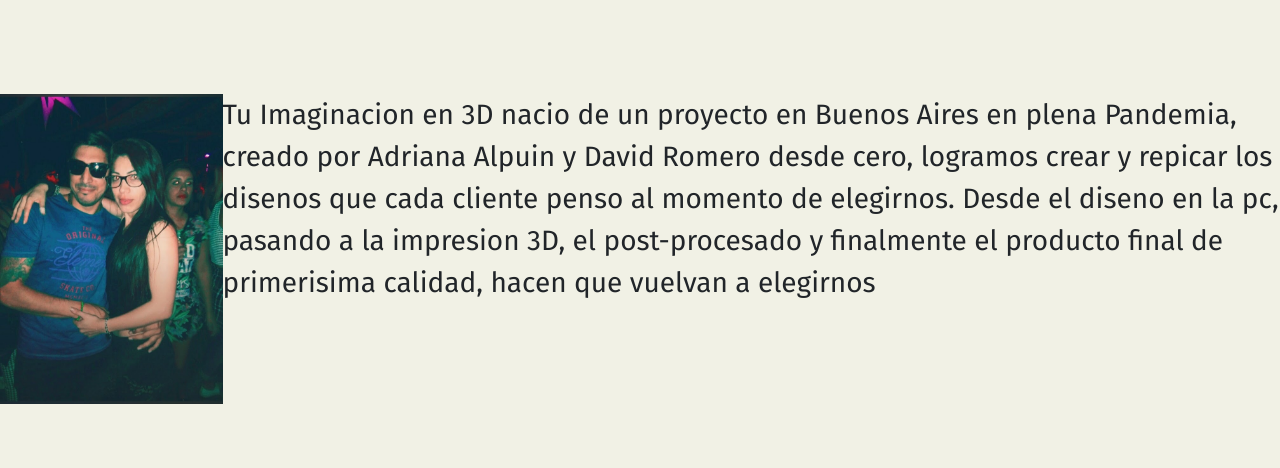
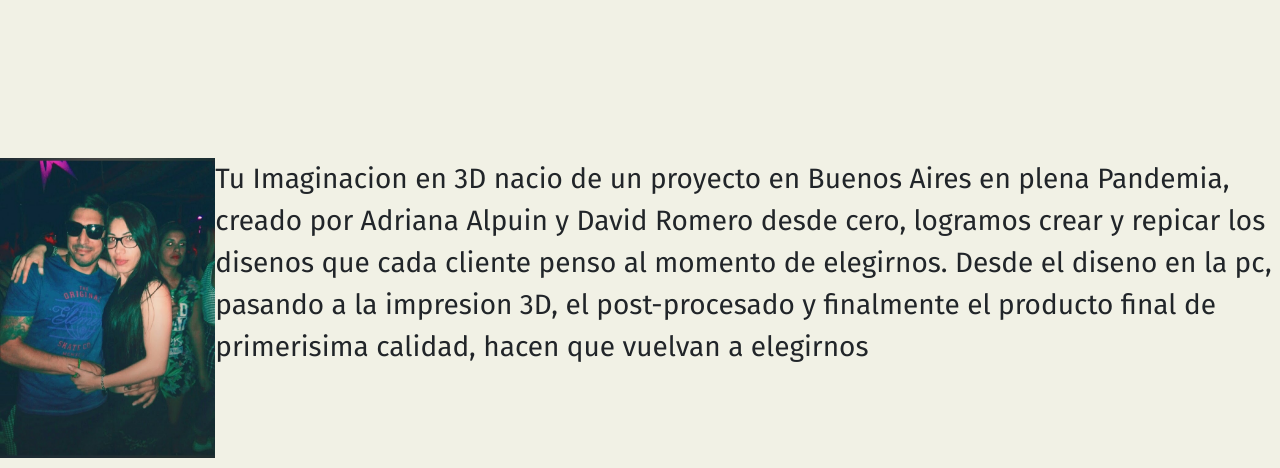
Before and after one commit to BlasG27/proyectoFinal, a website: page nosotros.html in a window 1280 px wide. Shown: the part 332-800 px from the top of the page. Drawn offline with nearby package versions, Linux system fonts and the light colour scheme.

Commit message:
solucionando errores en el apartado de nosotros

```diff
--- a/scss/main.scss
+++ b/scss/main.scss
@@ -118,15 +118,28 @@
 
     .main-nosotros{
         display: flex;
-        flex-direction: row;
+        flex-direction: column;
         justify-content: center;
-        align-items: flex-start;
-        height: 600px;
+        align-items: center;
+        margin: 4rem 0;
+
+        @media screen and (min-width:768px) {
+            flex-direction: row;
+            align-items: flex-start;
+        }
+
+        div{
+            p{
+                font-size: 28px;
+            }
+        }
+
+        .about-imagen{
+            height: 300px;
+        }
+
     }
 
-    .main-nosotros div p{
-        font-size: 28px;
-    }
     /* UTILIZO ESTA CONFIGURACION DE MEDIA QUERIE PARA EL MAIN DE MI GIFTCARD.HTML */
 #giftcard{
     font-size: 30px;
```
Also changed, not shown: css/main.css.
